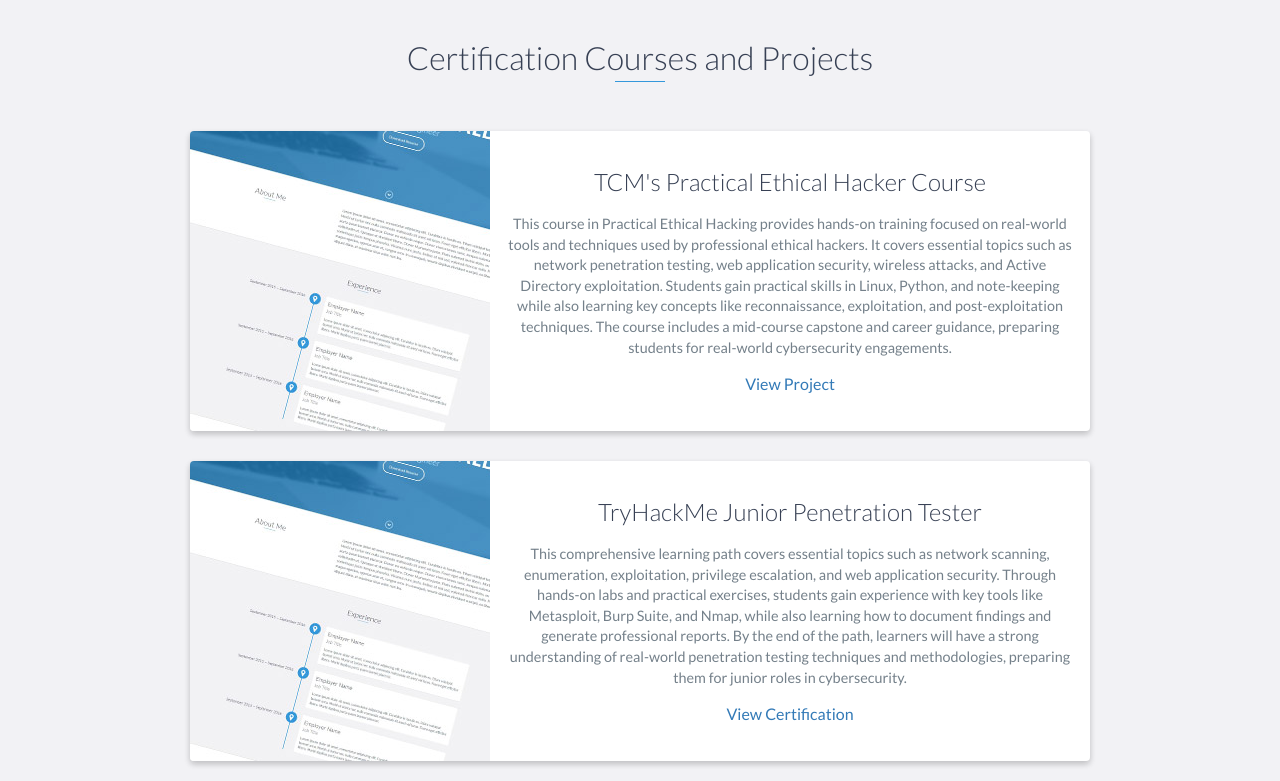
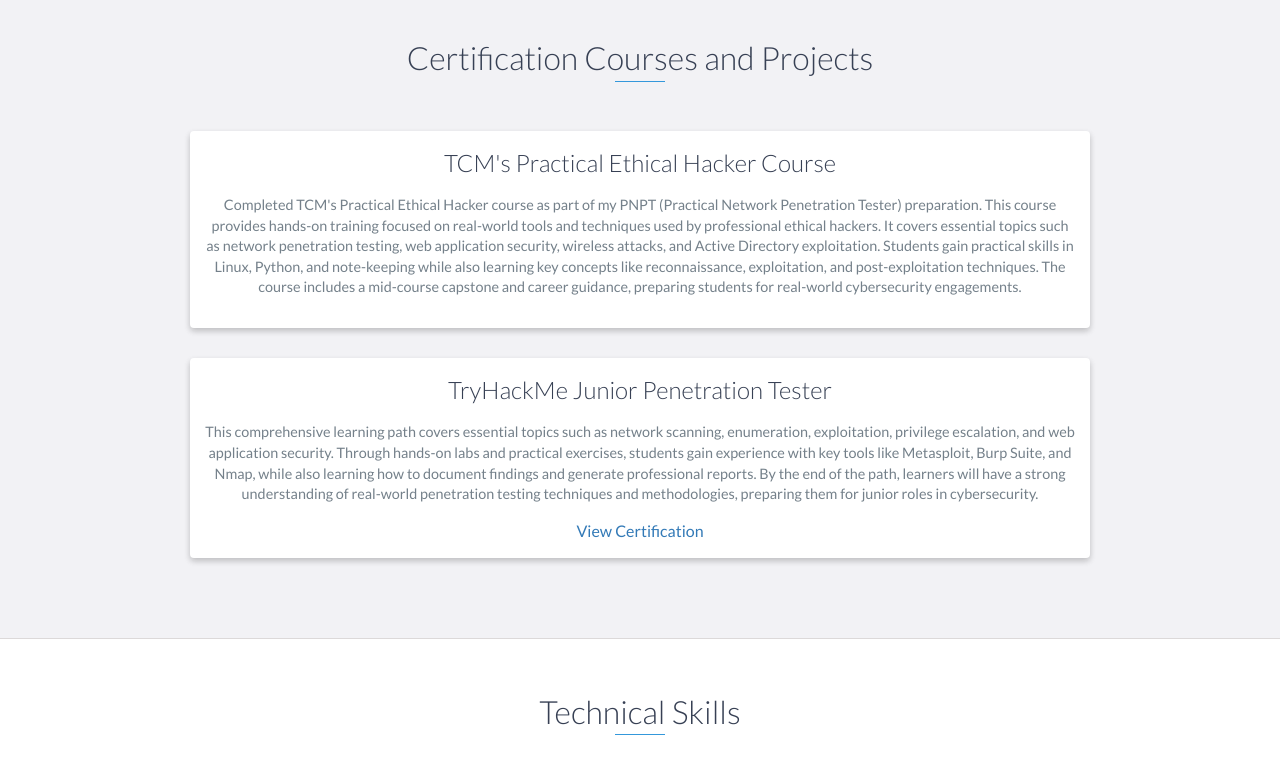
Before and after one commit to ajasp26/ajasp26.github.io, a website: page index.html in a window 1280 px wide. Shown: the part 1520-2301 px from the top of the page. Drawn offline with nearby package versions, Linux system fonts and the light colour scheme.

Commit message:
changed .css .project-info section to end the headache

```diff
--- a/index.html
+++ b/index.html
@@ -49,10 +49,7 @@
       <div id="lead-content">
         <h1>Alex Jasper</h1>
         <h2>Computer Science Student</h2>
-        <h3>
-          Offsensive Security Engineering, Malware Analysis, Software
-          Development
-        </h3>
+        <h3>Aspiring Offsensive Security Engineer</h3>
         <a href="#" class="btn-rounded-white">Download Resume</a>
       </div>
       <!-- End #lead-content -->
@@ -96,12 +93,12 @@
           logged over 100 clinical hours with Cone Health and assisted my
           physics professor in the summer of 2022 with his research into
           Einstein's Theory of Special Relativity, as well as General Relativity
-          to a lesser extent. Additionally, I have tutored over 150 students. I
-          am a member of Phi Kappa Phi (top 7% of students across the entire
-          university) and Tau Sigma (honor society for transfer students). I
-          have been invited to several other honor societies, but I can only
-          afford so many. I have been named to both the Dean's List and, shortly
-          after, the Chancellor's List for the entirety of my time here.
+          to a lesser extent. I have tutored over 150 students. I am a member of
+          Phi Kappa Phi (top 7% of students across the entire university) and
+          Tau Sigma (honor society for transfer students). I have been invited
+          to several other honor societies, but I can only afford so many. I
+          have been named to both the Dean's List and, shortly after, the
+          Chancellor's List for the entirety of my time here.
         </p>
       </div>
       <!-- End .education-block -->
@@ -112,36 +109,29 @@
       <h2 class="heading">Certification Courses and Projects</h2>
       <div class="container">
         <div class="row">
+          <!-- Start of First Project -->
           <div class="project shadow-large">
-            <div class="project-image">
-              <img src="images/project.jpg" />
-            </div>
-            <!-- End .project-image -->
             <div class="project-info">
               <h3>TCM's Practical Ethical Hacker Course</h3>
               <p>
-                This course in Practical Ethical Hacking provides hands-on
-                training focused on real-world tools and techniques used by
-                professional ethical hackers. It covers essential topics such as
-                network penetration testing, web application security, wireless
-                attacks, and Active Directory exploitation. Students gain
-                practical skills in Linux, Python, and note-keeping while also
-                learning key concepts like reconnaissance, exploitation, and
-                post-exploitation techniques. The course includes a mid-course
-                capstone and career guidance, preparing students for real-world
-                cybersecurity engagements.
+                Completed TCM's Practical Ethical Hacker course as part of my
+                PNPT (Practical Network Penetration Tester) preparation. This
+                course provides hands-on training focused on real-world tools
+                and techniques used by professional ethical hackers. It covers
+                essential topics such as network penetration testing, web
+                application security, wireless attacks, and Active Directory
+                exploitation. Students gain practical skills in Linux, Python,
+                and note-keeping while also learning key concepts like
+                reconnaissance, exploitation, and post-exploitation techniques.
+                The course includes a mid-course capstone and career guidance,
+                preparing students for real-world cybersecurity engagements.
               </p>
-              <a href="#">View Project</a>
             </div>
-            <!-- End .project-info -->
           </div>
-          <!-- End .project -->
+          <!-- End of First Project -->
 
+          <!-- Start of Second Project -->
           <div class="project shadow-large">
-            <div class="project-image">
-              <img src="images/project.jpg" />
-            </div>
-            <!-- End .project-image -->
             <div class="project-info">
               <h3>TryHackMe Junior Penetration Tester</h3>
               <p>
@@ -159,13 +149,11 @@
                 >View Certification</a
               >
             </div>
-            <!-- End .project-info -->
           </div>
-          <!-- End .project -->
+          <!-- End of Second Project -->
         </div>
       </div>
     </div>
-    <!-- End #projects -->
 
     <div id="skills">
       <h2 class="heading">Technical Skills</h2>
--- a/scss/styles.scss
+++ b/scss/styles.scss
@@ -34,7 +34,7 @@
 */
 
 // Define base and accent colors
-$base-color: #051724;
+$base-color: #3498db;
 $base-color-hover: darken($base-color, 10%);
 
 // Define background colors
@@ -624,7 +624,6 @@
     }
 }
 
-
 /*
     -------------------------------
     ----- 8. Project Styles -----
@@ -632,7 +631,7 @@
 */
 
 #projects {
-    padding: 100px 15px;
+    padding: 50px 15px;
     border-bottom: 1px solid $border;
     text-align: center;
 
@@ -653,26 +652,19 @@
 
 .project-image {
     float: left;
-    width: 20%; /* Set to 30% of the project container, adjust if necessary */
-    img {
-        max-width: absolute;
-        height: absolute;
-    }
 }
-
 
 .project-info {
     position: absolute;
     top: 50%;
     transform: translateY(-50%);
-    margin-left: 80%; /* Adjust to leave space for the image */
-    padding: 100px;
-
+    margin-left: 300px;
+    padding: 15px;
 
     h3 {
         font-size: 1.5em;
-        font-weight: 1000;
-        color: $bold;
+        font-weight: 300;
+        color: $heading;
         margin: 0 0 15px 0;
     }
 
@@ -695,7 +687,6 @@
 #more-projects {
     display: none;
 }
-
 
 /*
     -------------------------------
```
Also changed, not shown: css/styles.css, images/thm_jpt_certofcompletion.png (deleted), 2 other files.
